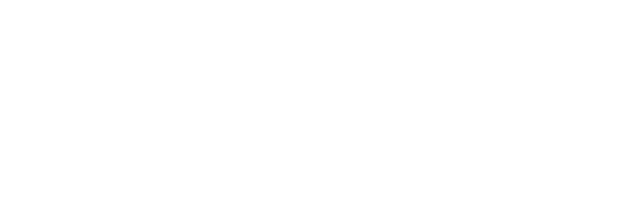
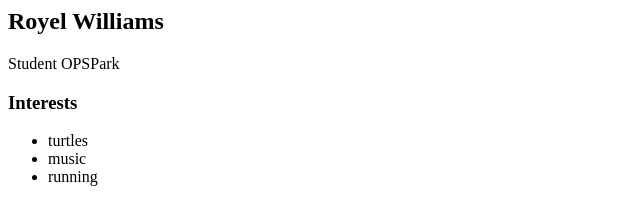
Before and after one commit to royelWilliams/royel.williams.github.io, a plain HTML site: page index.html in a window 1280 px wide. Shown: the whole page, without its empty margins (0-640 px from the left). Drawn offline with Linux system fonts and the light colour scheme.

Commit message:
homework

```diff
--- a/index.html
+++ b/index.html
@@ -4,6 +4,29 @@
     </head>
 
     <body>
+      <div id="all-contents">
+        <nav>
 
+        </nav>
+
+        <main>
+          <div class="sidebar">
+
+          </div>
+
+          <div class="content">
+            <h2> Royel Williams </h2>
+            <p> Student OPSPark </p>
+          </div>
+          <div class="interests">
+            <h3>Interests</h3>
+            <ul>
+                <li> turtles </li>
+                <li>music</li>
+                <li>running</li>
+            </ul>
+          </div>
+        </main>
+    </div>
     </body>
 </html>
```
